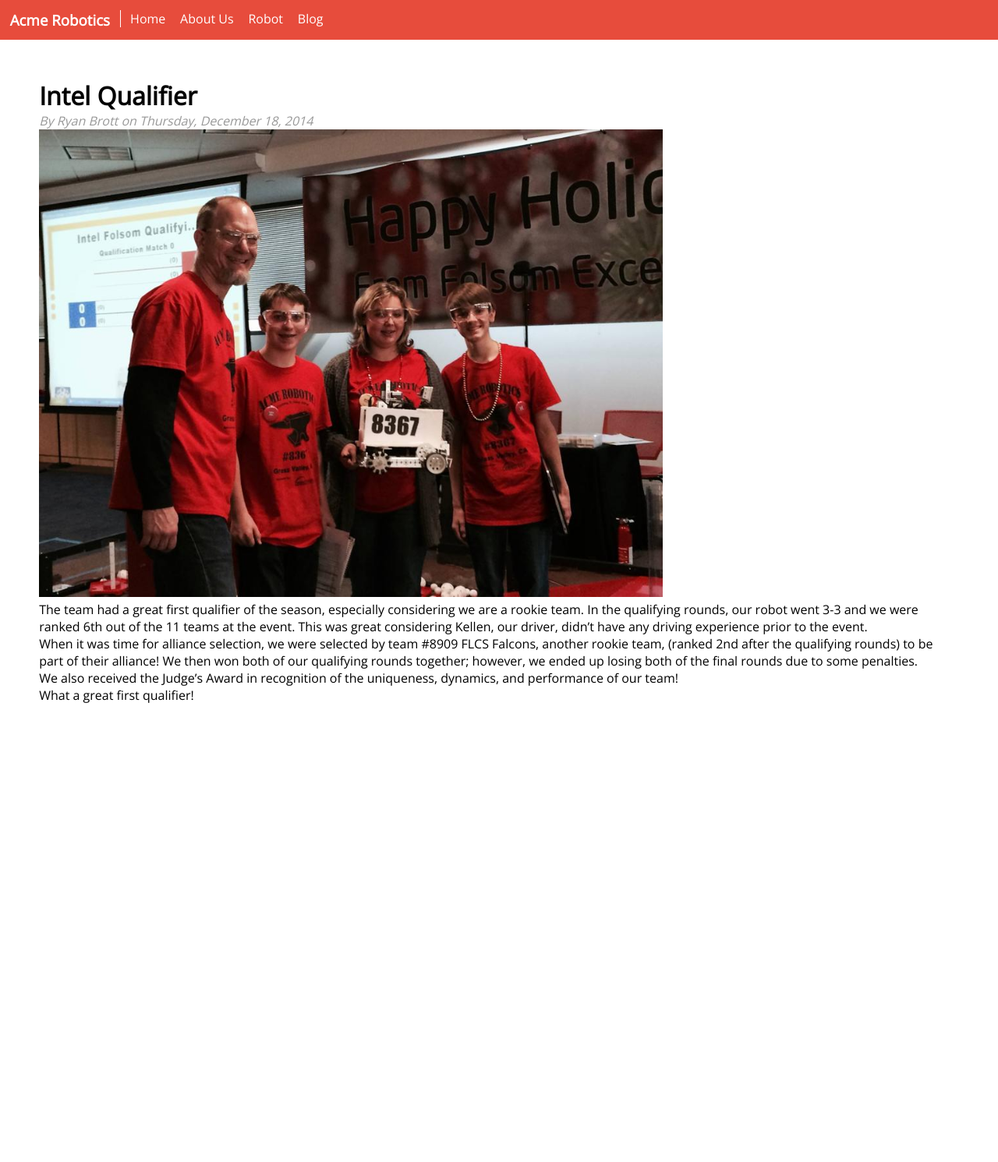
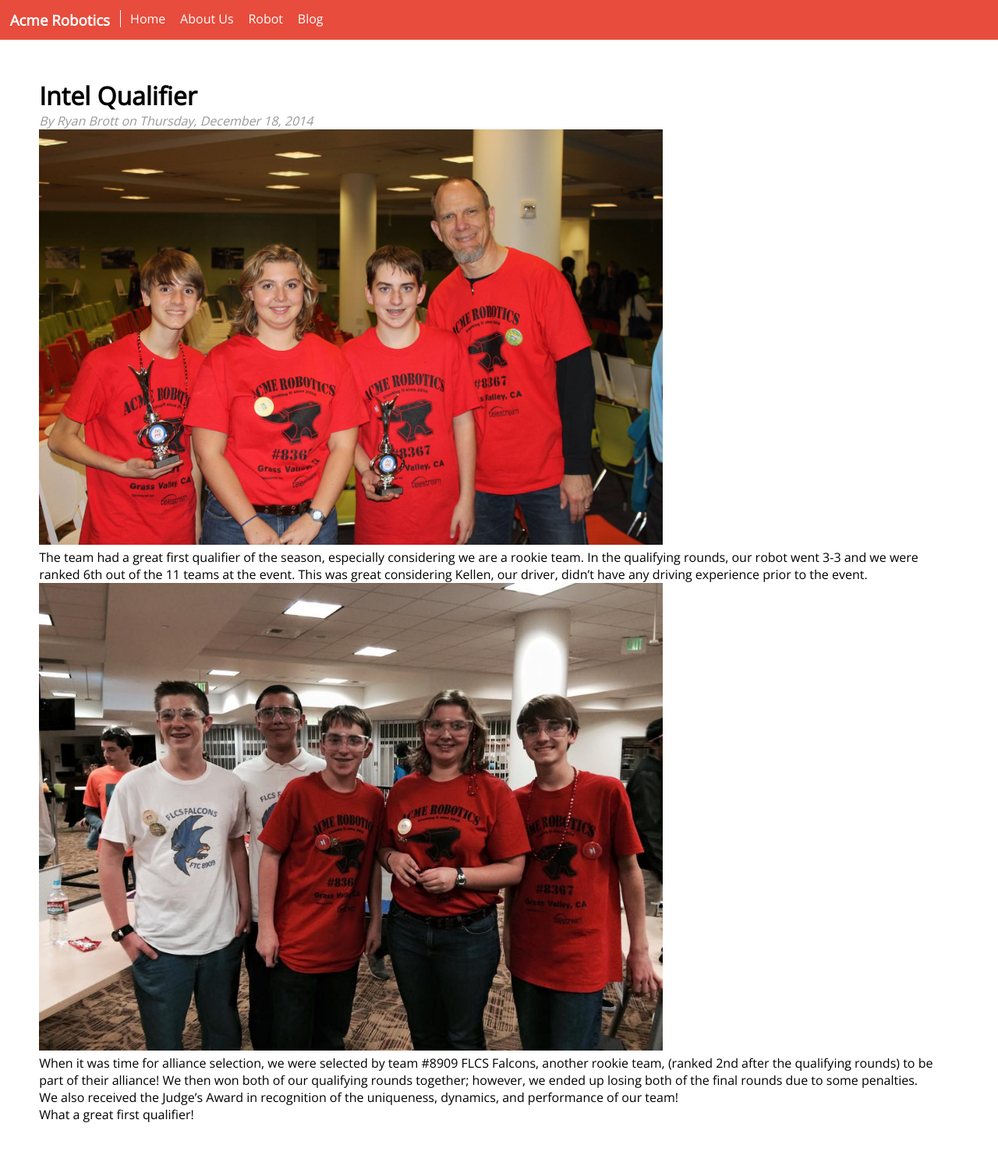
Before and after one commit to acmerobotics/acmerobotics.github.io, a Jekyll site: the page built from _posts/2014-12-18-intel-qualifier.md, in a window 1280 px wide. Shown: the whole page at 78% size. Built offline with Jekyll 4.4.1, drawn with Linux system fonts in a browser that asks for light colours; nearby versions of some CDN libraries; before the commit the page ends 953 px from its top, so only the background shows below that.

Commit message:
added some pictures

```diff
--- a/_posts/2014-12-18-intel-qualifier.md
+++ b/_posts/2014-12-18-intel-qualifier.md
@@ -3,9 +3,11 @@ title: Intel Qualifier
 author: Ryan Brott
 layout: post
 ---
-![The team at the Intel Qualifier](/assets/team.jpg)
+![The team at the Intel Qualifier](/assets/team2.jpg)
 
 The team had a great first qualifier of the season, especially considering we are a rookie team. In the qualifying rounds, our robot went 3-3 and we were ranked 6th out of the 11 teams at the event. This was great considering Kellen, our driver, didn't have any driving experience prior to the event.
+
+![Alliance partners, Team #8909 FLCS Falcons](/assets/flcsfalcons.jpg)
 
 When it was time for alliance selection, we were selected by team #8909 FLCS Falcons, another rookie team, (ranked 2nd after the qualifying rounds) to be part of their alliance! We then won both of our qualifying rounds together; however, we ended up losing both of the final rounds due to some penalties.
 
```
Also changed, not shown: assets/flcsfalcons.jpg (added), assets/team2.jpg (added).
